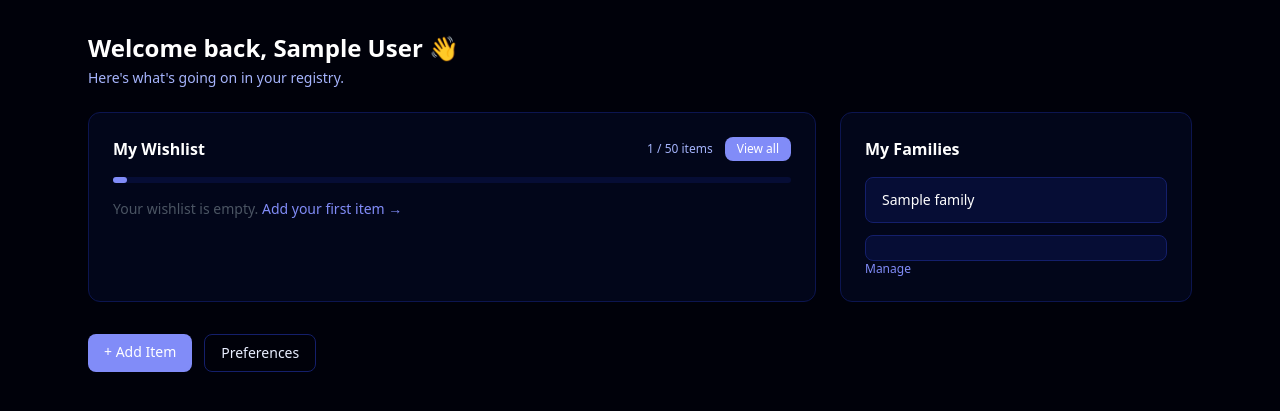
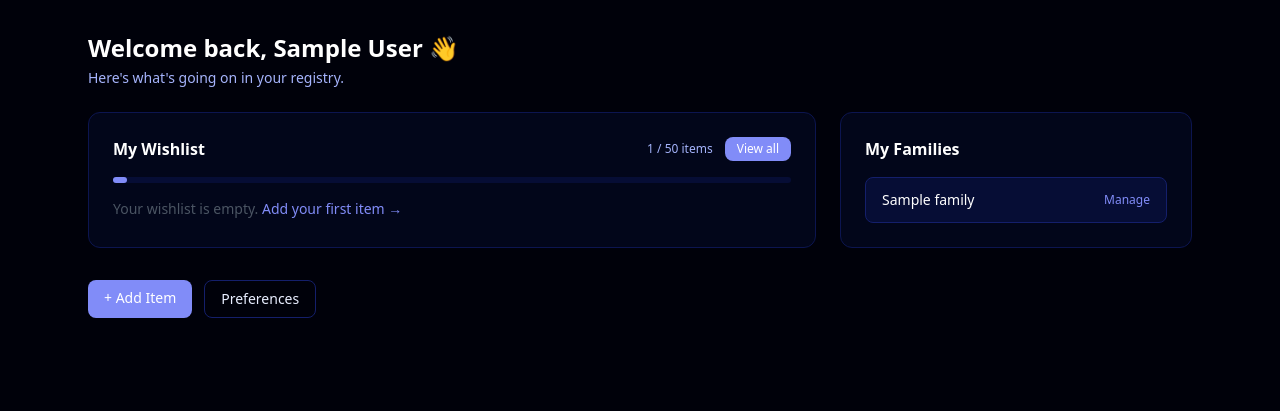
Before and after one commit to tbarretta/AnthonyBot, a Django app: page /dashboard/ in a window 1280 px wide. Shown: the part 53-464 px from the top of the page. Run offline with Django 5.2, Linux system fonts and the light colour scheme; a user stored in the database is signed in; tables that the repository leaves empty hold one stand-in row (values such as "Sample post"); parts of the project's set-up code (start-up, migrations or seed data) failed here and were passed over; some libraries are stand-ins or nearby versions.

Commit message:
Fix nested anchor issue on family cards — separate Manage link from card link

```diff
--- a/projects/gift-registry/templates/accounts/dashboard.html
+++ b/projects/gift-registry/templates/accounts/dashboard.html
@@ -84,13 +84,15 @@
     {% if memberships %}
     <div class="space-y-3">
       {% for m in memberships %}
-      <a href="{% url 'family_detail' family_id=m.family.pk %}"
-        class="block bg-gray-800 hover:bg-gray-750 border border-gray-700 hover:border-gray-600 rounded-lg px-4 py-3 transition-colors">
-        <p class="text-white text-sm font-medium">{{ m.family.name }}</p>
-        <p class="text-gray-500 text-xs mt-0.5">
-          {% if m.is_admin %}<a href="{% url 'family_admin' family_id=m.family.pk %}" class="text-[var(--color-primary)] hover:underline">Manage</a>{% else %}{{ m.role|capfirst }}{% endif %}
-        </p>
-      </a>
+      <div class="flex items-center justify-between bg-gray-800 border border-gray-700 hover:border-gray-600 rounded-lg px-4 py-3 transition-colors">
+        <a href="{% url 'family_detail' family_id=m.family.pk %}" class="flex-1 min-w-0">
+          <p class="text-white text-sm font-medium">{{ m.family.name }}</p>
+          {% if not m.is_admin %}<p class="text-gray-500 text-xs mt-0.5">{{ m.role|capfirst }}</p>{% endif %}
+        </a>
+        {% if m.is_admin %}
+        <a href="{% url 'family_admin' family_id=m.family.pk %}" class="text-xs text-[var(--color-primary)] hover:underline ml-3 flex-shrink-0">Manage</a>
+        {% endif %}
+      </div>
       {% endfor %}
     </div>
     {% else %}
```
